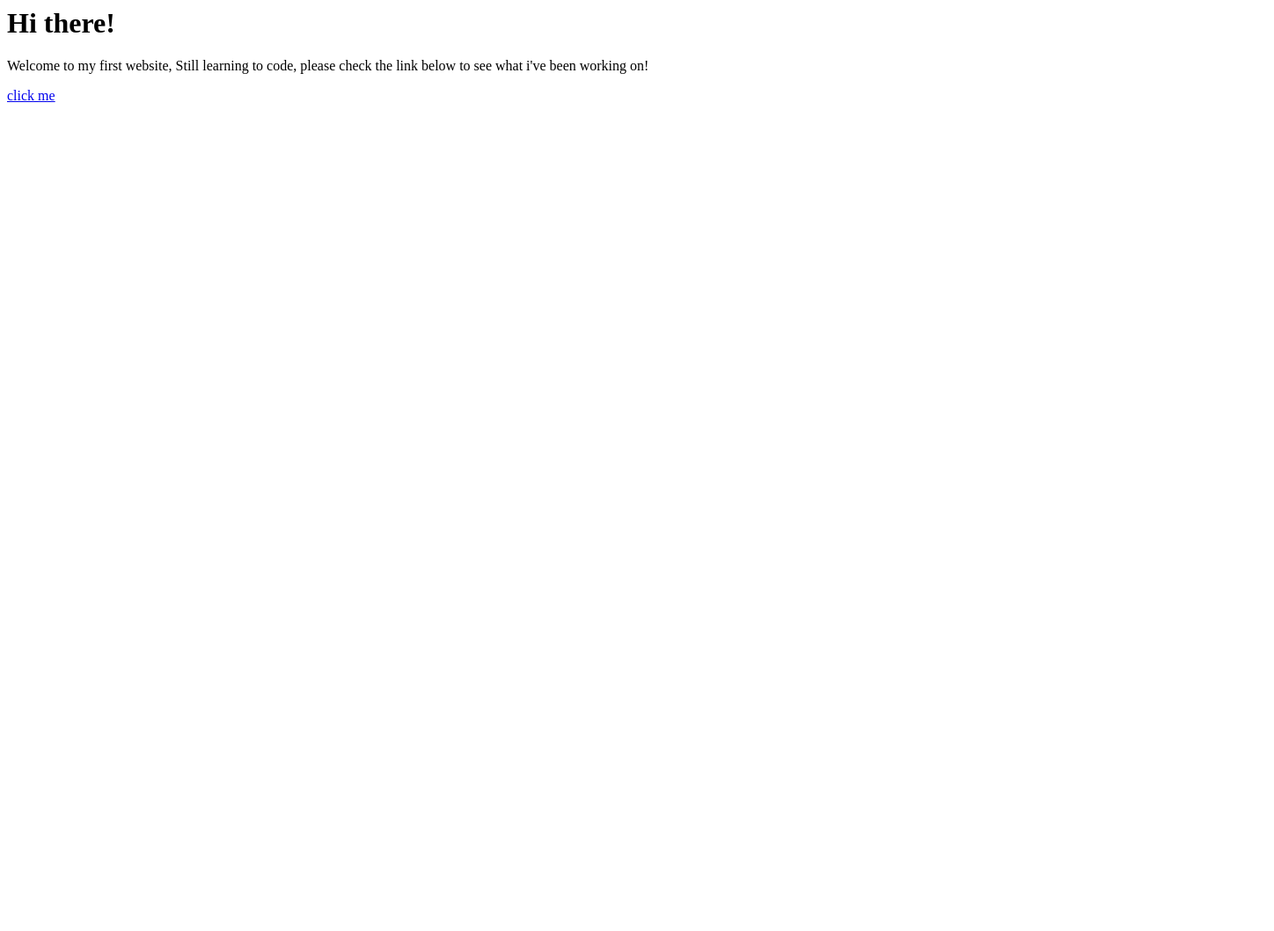
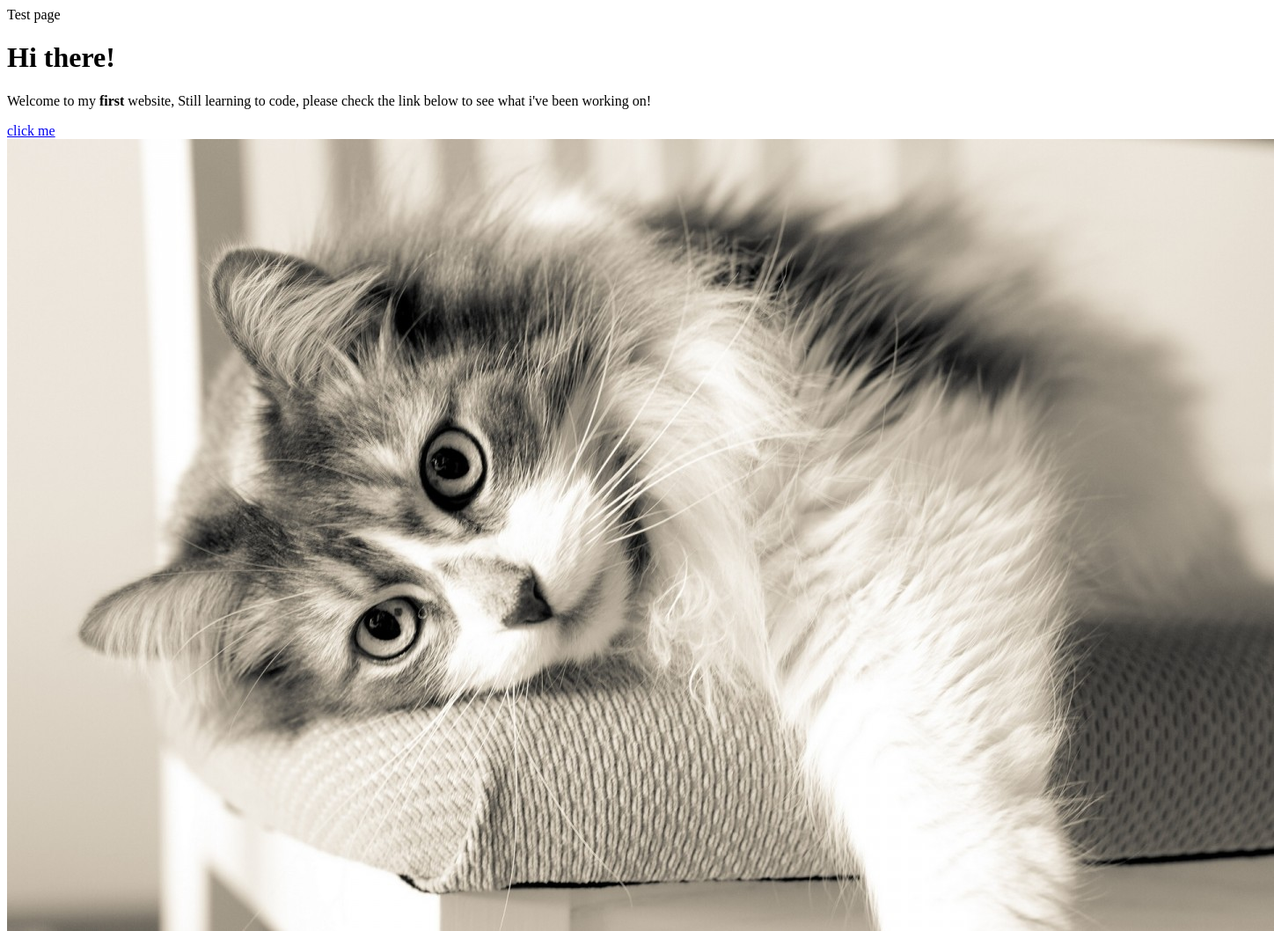
Before and after one commit to Insanehero/Coding, a plain HTML site: page Testing.html in a window 1280 px wide. Shown: the whole page at 88% size, 1448 px wide, since content can reach past the window. Before the commit the page ends 800 px from the top, so only its background shows below. Drawn offline with Linux system fonts and the light colour scheme.

Commit message:
Added a cat img and a few more element

```diff
--- a/Testing.html
+++ b/Testing.html
@@ -1,3 +1,10 @@
+<!DOCTYPE html>
+<html>
+    <head>Test page</head>
+<body>
 <h1>  Hi there!  </h1>
-<P>Welcome to my first website, Still learning to code, please check the link below to see what i've been working on! </P>
+<P>Welcome to my <b>first</b> website, Still learning to code, please check the link below to see what i've been working on! </P>
 <a href="https://duckduckgo.com/?q=google&atb=v144-1&ia=web" target="_blank" title="Let's look at google on duckduckgo" >click me </a>
+<img src="img/Cat.jpg">
+    </body>
+    </html>
```
Also changed, not shown: img/Cat.jpg (added).
